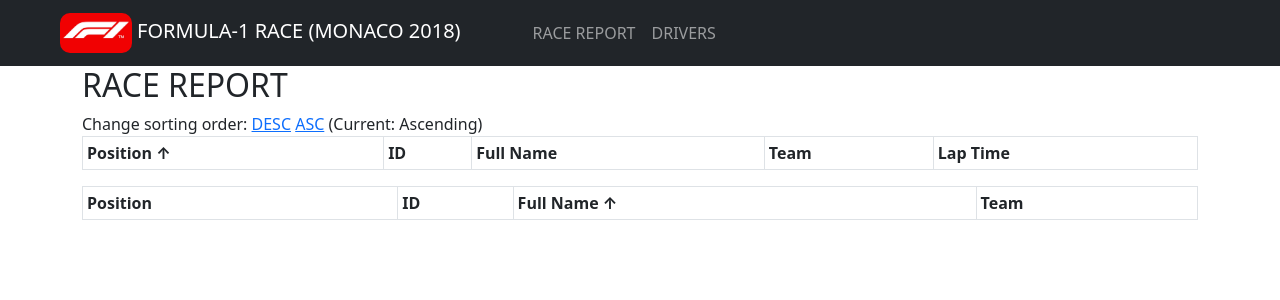
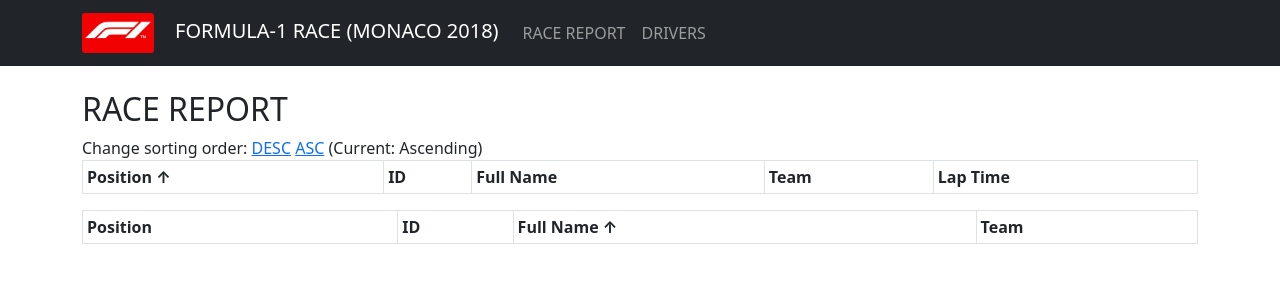
Before and after one commit to AndreyZnamenskiy/foxtask7, a Flask app: page /report/ in a window 1280 px wide. Shown: the top 300 px of the page. Run offline with Flask 2, Linux system fonts and the light colour scheme; lists and menus that the app fills with data are empty; some libraries are stand-ins or nearby versions.

Commit message:
0.1.0 MVP + fav icons added. * nav pannel modified + Demo link added to README.md

```diff
--- a/src/foxaznmonacoflask/templates/base.html
+++ b/src/foxaznmonacoflask/templates/base.html
@@ -1,8 +1,13 @@
 <!DOCTYPE html>
 <html lang="en">
 <head>
+    <link rel="apple-touch-icon" sizes="180x180" href="{{ url_for('static', filename='fav/apple-touch-icon.png') }}">
+    <link rel="icon" type="image/png" sizes="32x32" href="{{ url_for('static', filename='fav/favicon-32x32.png') }}">
+    <link rel="icon" type="image/png" sizes="16x16" href="{{ url_for('static', filename='fav/favicon-16x16.png') }}">
+    <link rel="manifest" href="{{ url_for('static', filename='fav/site.webmanifest') }}">
 {#    <link href="https://cdn.jsdelivr.net/npm/bootstrap@5.3.0-alpha1/dist/css/bootstrap.min.css" rel="stylesheet" integrity="sha384-GLhlTQ8iRABdZLl6O3oVMWSktQOp6b7In1Zl3/Jr59b6EGGoI1aFkw7cmDA6j6gD" crossorigin="anonymous">#}
     <link rel="stylesheet" href="https://cdn.jsdelivr.net/npm/bootstrap@5.2.3/dist/css/bootstrap.min.css" integrity="sha384-rbsA2VBKQhggwzxH7pPCaAqO46MgnOM80zW1RWuH61DGLwZJEdK2Kadq2F9CUG65" crossorigin="anonymous">
+    <script src="https://cdn.jsdelivr.net/npm/bootstrap@5.3.0-alpha1/dist/js/bootstrap.bundle.min.js" integrity="sha384-w76AqPfDkMBDXo30jS1Sgez6pr3x5MlQ1ZAGC+nuZB+EYdgRZgiwxhTBTkF7CXvN" crossorigin="anonymous"></script>
     <meta charset="UTF-8">
     {% if page_title %}
         <title>{{ page_title }}</title>
@@ -12,11 +17,15 @@
 </head>
 <body>
 
-<header>
-  <nav class="navbar navbar-expand-md navbar-dark sticky-top bg-dark">
-    <div class="container-fluid">
-        <div class="px-sm-5 d-inline-block navbar-brand">
-            <img src="{{ url_for('static', filename='logo.jpg') }}" alt="Logo" class="img-fluid" style="height: 40px; border-radius: 10px;">
+    <header>
+    <nav class="navbar navbar-expand-md navbar-dark sticky-top bg-dark">
+{#    <div class="container-fluid">#}
+    <div class="container">
+{#        <div class="px-sm-5 d-inline-block navbar-brand">#}
+        <div class="d-inline-block navbar-brand">
+            <a class="navbar-brand p-0" href="/">
+            <img src="{{ url_for('static', filename='logo.jpg') }}" alt="Logo" class="img-fluid" style="height: 40px; border-radius: 3px;">
+            </a>
             FORMULA-1 RACE (MONACO 2018)
         </div>
       <div class="collapse navbar-collapse" id="navbarCollapse">
@@ -34,6 +43,7 @@
 </header>
 
 <main>
+    <br>
     <div class="container h2">
         {{ page_title }}
     </div>
```
